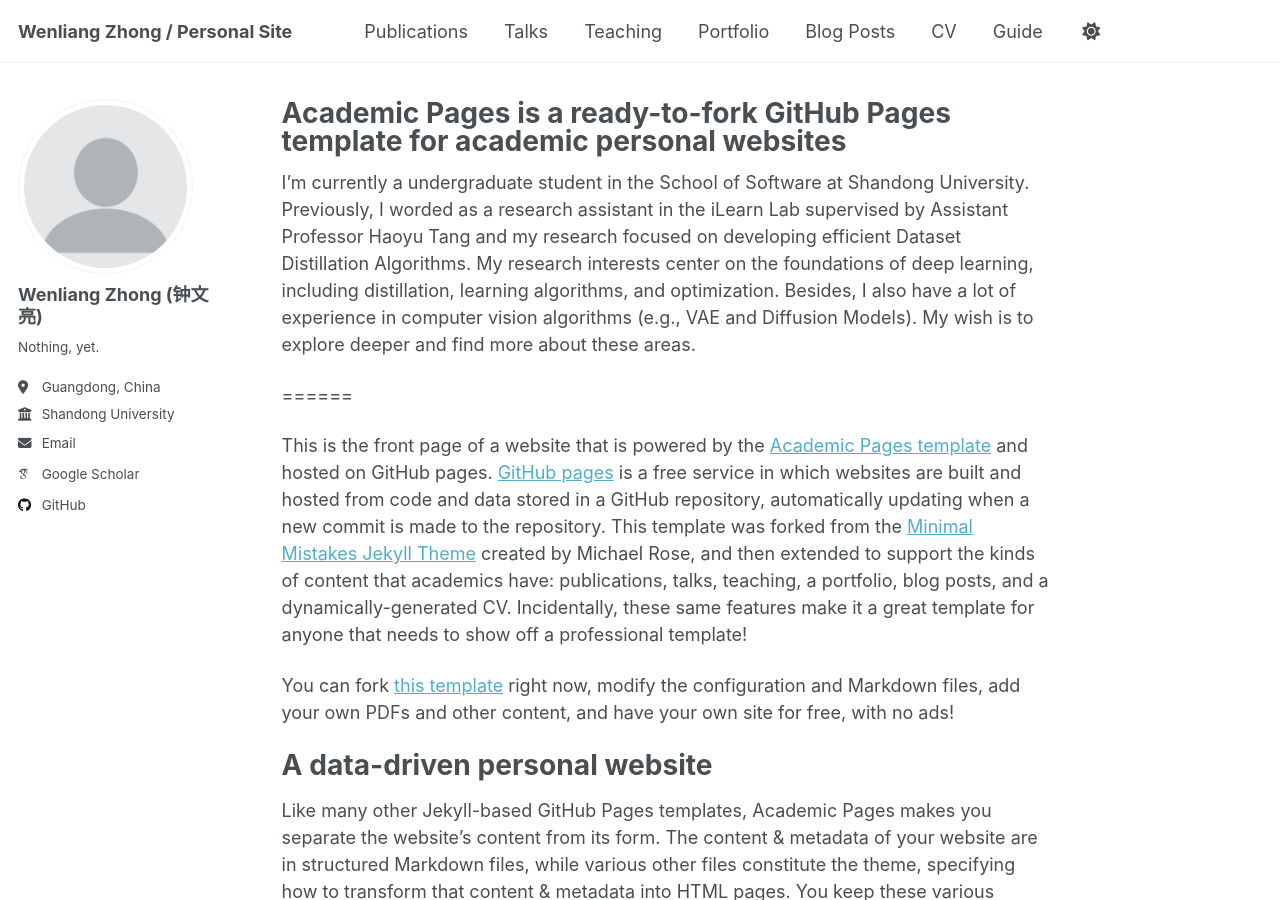
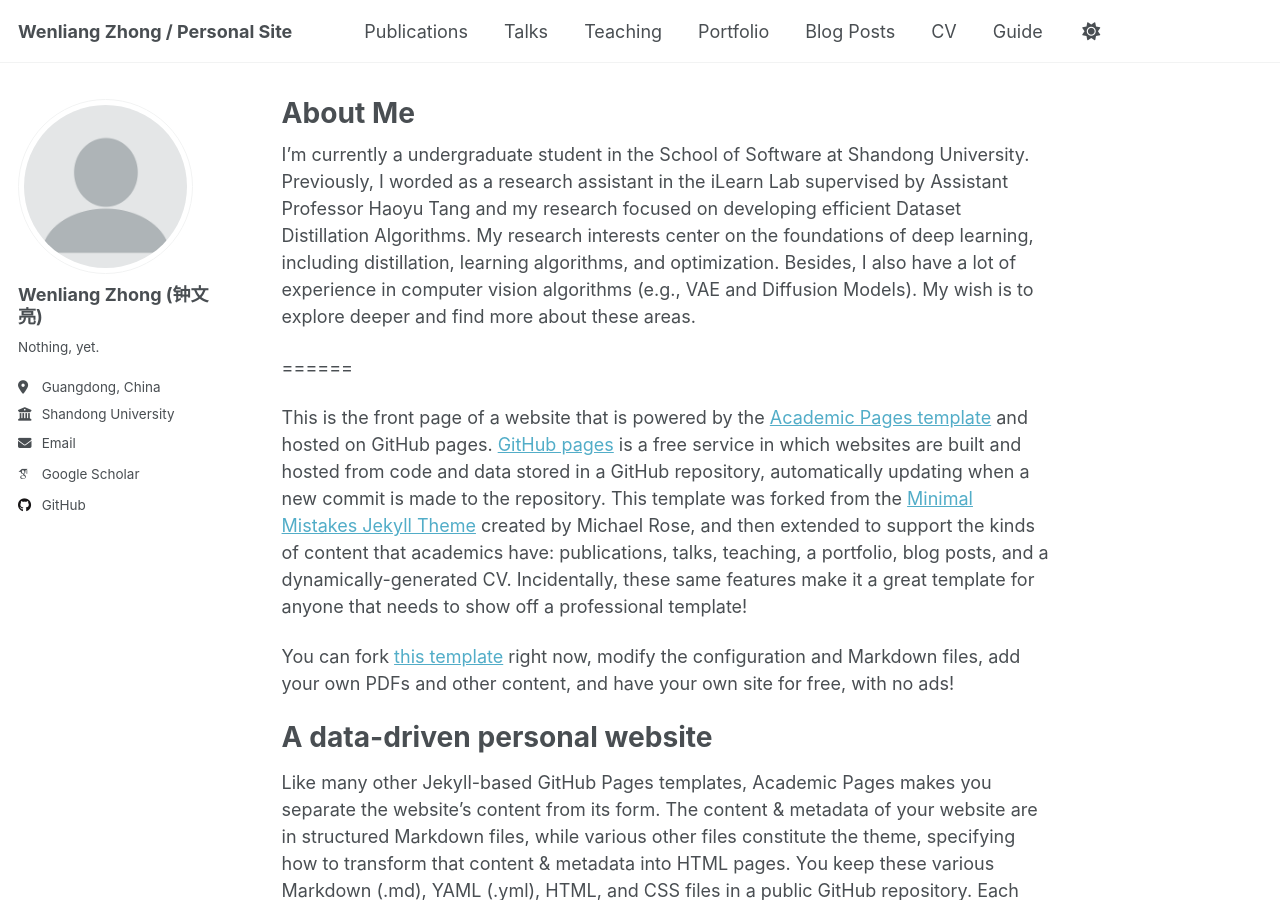
Before and after one commit to Zhong0x29a/zhong0x29a.github.io, a Jekyll site: the page built from _pages/about.md, in a window 1280 px wide and 900 px high. Built offline with Jekyll 4.4.1, drawn with Linux system fonts in a browser that asks for light colours; some web fonts are replaced; a script that is not in the unit is left out.

Commit message:
Update about.md

```diff
--- a/_pages/about.md
+++ b/_pages/about.md
@@ -1,6 +1,6 @@
 ---
 permalink: /
-title: "Academic Pages is a ready-to-fork GitHub Pages template for academic personal websites"
+title: "About Me"
 author_profile: true
 redirect_from:
   - /about/
```
